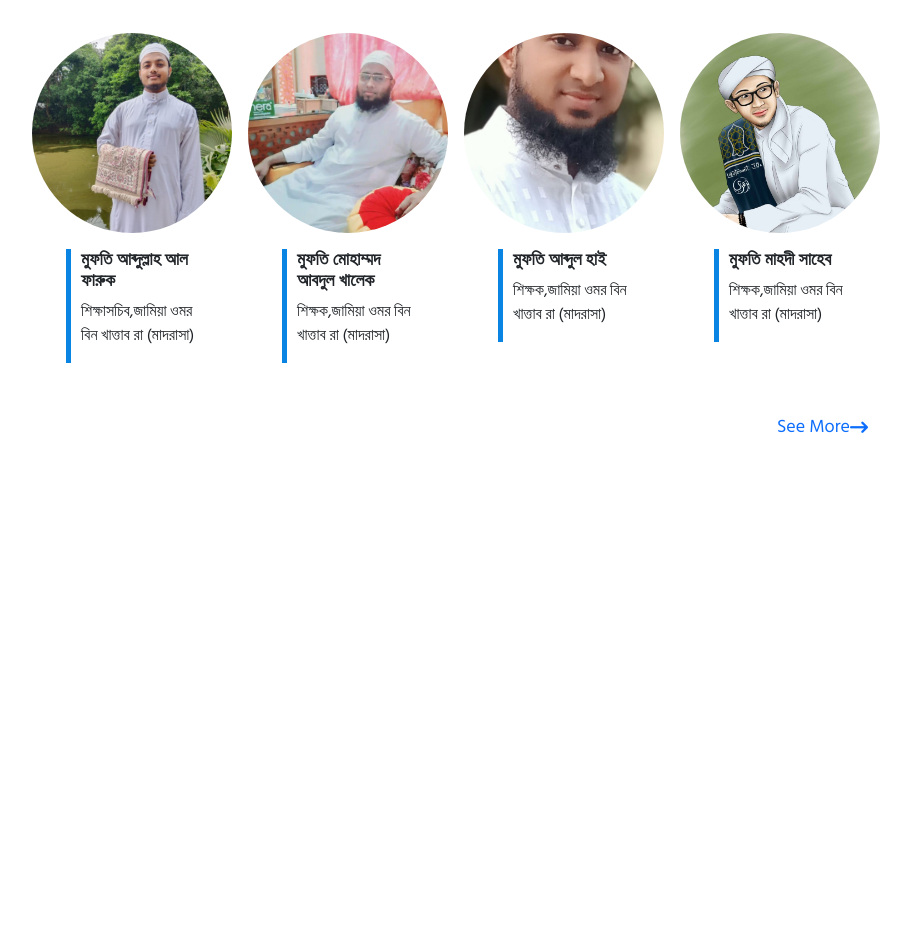
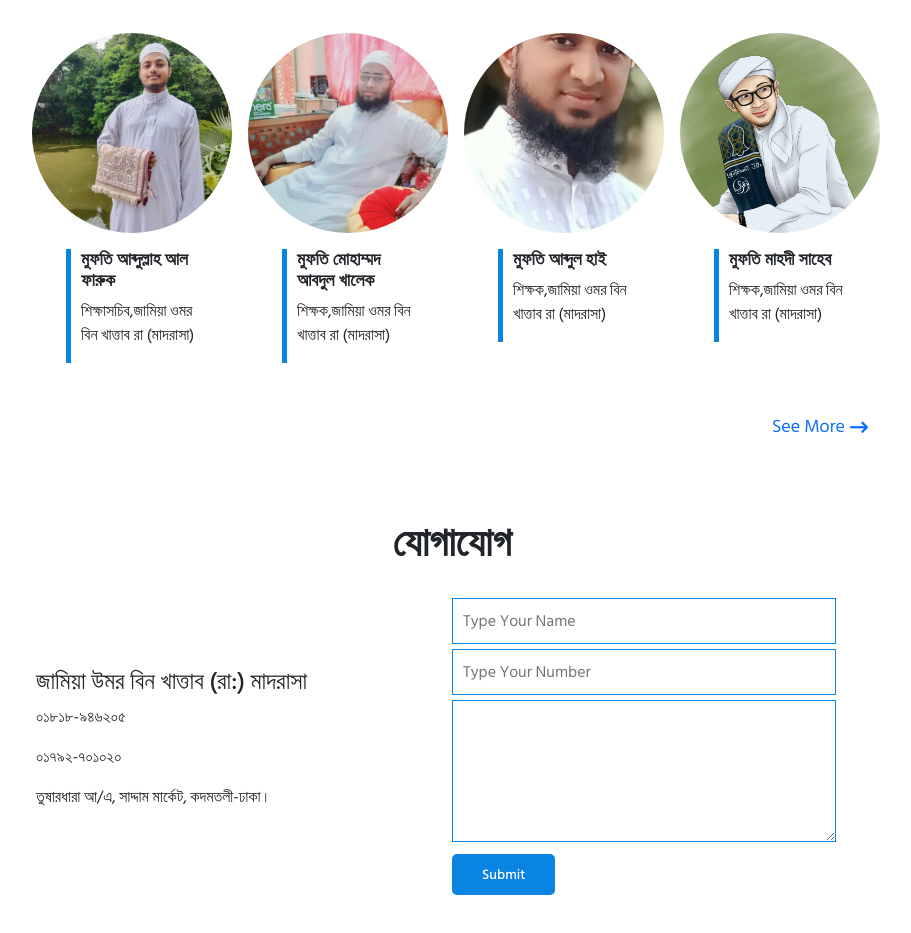
Before and after one commit to Anuwar-Hosain/umar-bin-khattab-website, a plain HTML site: page index.html in a window 1280 px wide. Shown: the part 2201-3134 px from the top of the page, without its empty margins (188-1099 px from the left). Before the commit the page ends 2721 px from the top, so only its background shows below. Drawn offline with nearby package versions, Linux system fonts and the light colour scheme.

Commit message:
madrasah site all section added

```diff
--- a/index.html
+++ b/index.html
@@ -238,7 +238,36 @@
 
         <!-- test section  -->
       </section>
-      <section class="size mt"></section>
+      <!-- contact section start  -->
+      <section class="contact size mt">
+        <h2 class="contact-title">যোগাযোগ</h2>
+        <div class="contact-all">
+          <div class="info-contact">
+            <h4>জামিয়া উমর বিন খাত্তাব (রা:) মাদরাসা</h4>
+            <p>০১৮১৮-৯৪৬২০৫</p>
+            <p>০১৭৯২-৭০১০২০</p>
+            <address class="address">
+              তুষারধারা আ/এ, সাদ্দাম মার্কেট, কদমতলী-ঢাকা।
+            </address>
+          </div>
+          <div class="contact-form">
+            <form action="">
+              <input type="text" name="" id="" placeholder="Type Your Name" />
+              <br />
+              <input
+                type="number"
+                name=""
+                id=""
+                placeholder="Type Your Number"
+              />
+              <br />
+              <textarea name="" id="" cols="30" rows="5"></textarea>
+              <button class="history-btn">Submit</button>
+            </form>
+          </div>
+        </div>
+      </section>
+      <footer class="mt"></footer>
     </main>
     <!-- Main Section end  -->
 
--- a/styles/style.css
+++ b/styles/style.css
@@ -298,5 +298,31 @@ hr {
   display: flex;
   align-items: center;
   justify-content: right;
+  gap: 5px;
+}
+/* contact section start */
+
+.contact-title {
+  font-size: 2.5rem;
+  font-weight: 700;
+  text-align: center;
+  margin-bottom: 30px;
+}
+.contact-all {
+  display: flex;
+  align-items: center;
+}
+.info-contact {
+  flex: 1;
+}
+.contact-form {
+  flex: 1;
+}
+.contact-form > form > input,
+textarea {
+  width: 30vw;
+  padding: 10px;
+  border: 1px solid var(--common-color);
+  margin-bottom: 5px;
 }
 /* Main section end  */
```
